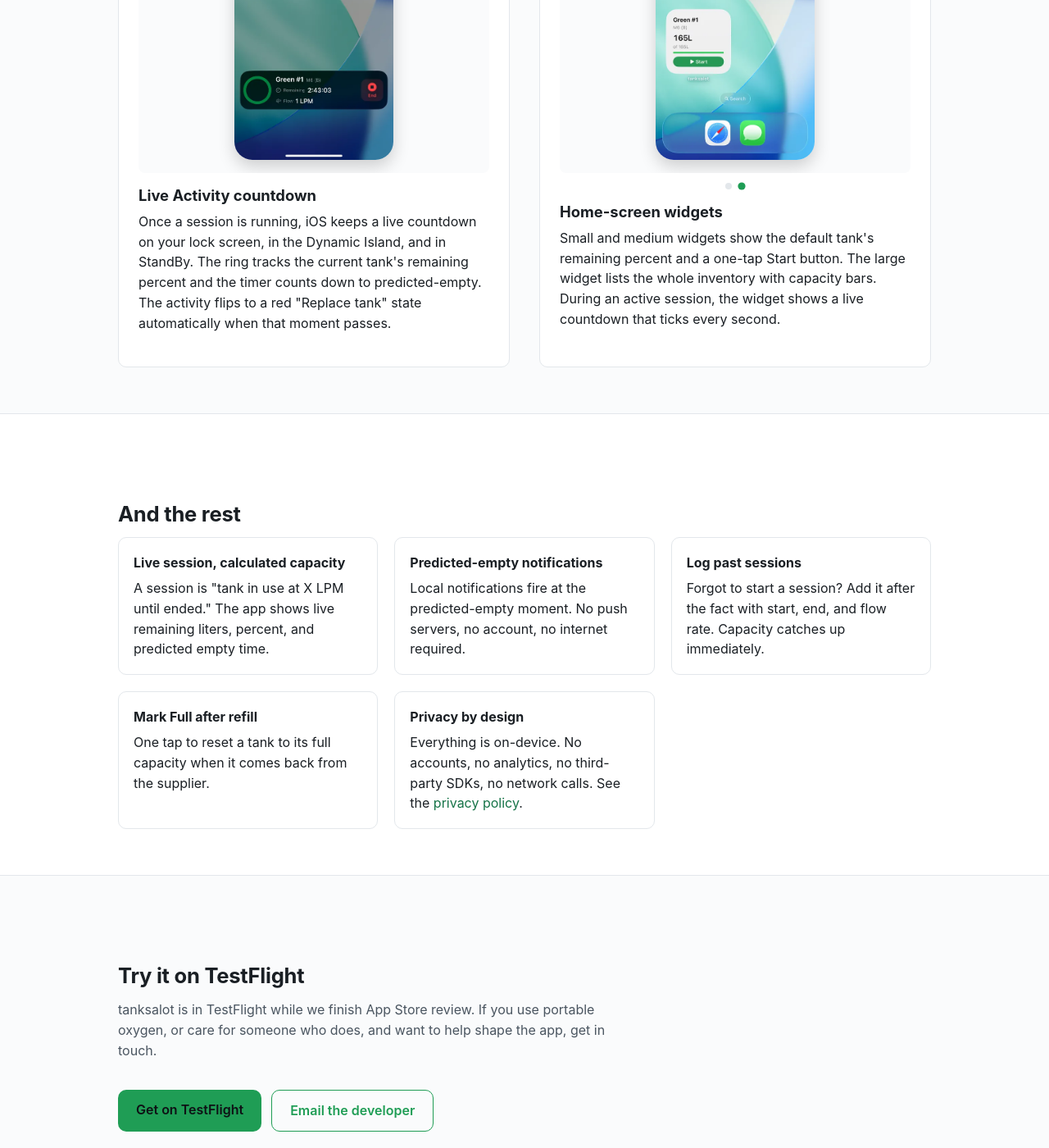
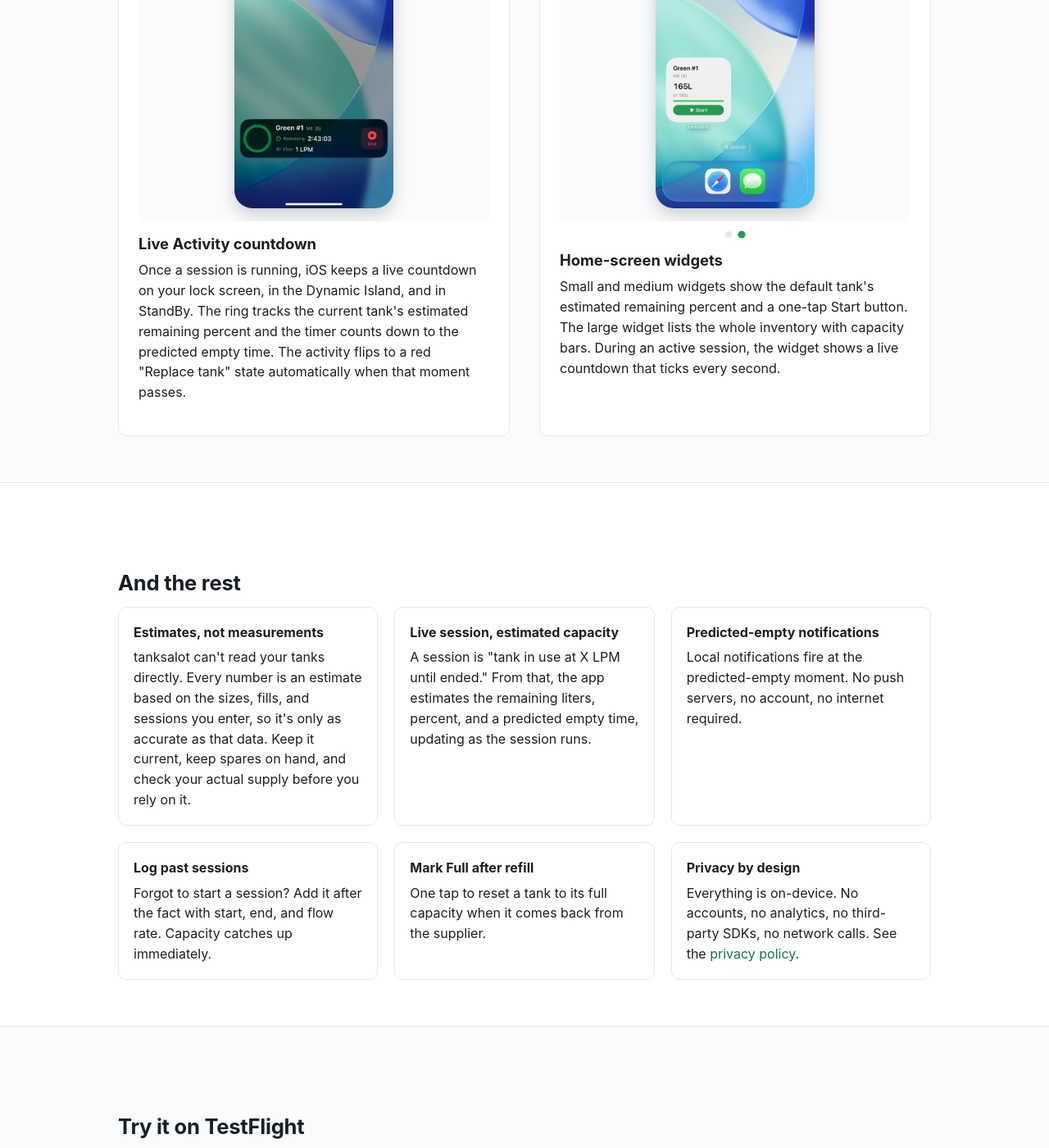
Before and after one commit to djds23/tanksalot.web, a Jekyll site: the page built from index.html, in a window 1280 px wide and 1400 px high, scrolled down 1825 px. Shown: the whole window at 82% size. Built offline with Jekyll 4.4.1, drawn with Linux system fonts in a browser that asks for light colours; some of the changed text lies outside the part shown.

Commit message:
Make clear the app estimates, and the user owns supply accuracy
Reframe the copy so it's unambiguous that tanksalot produces estimates
from user-entered data, not measurements, and that confirming the actual
oxygen supply is the patient/caregiver's responsibility.

- Hero + meta description: "estimates how much is left ... only as
  accurate as the data you keep."
- New "Estimates, not measurements" blurb: keep data current, keep
  spares, check actual supply before relying on it.
- Feature copy: "estimated remaining percent", "predicted empty time",
  "Live session, estimated capacity".
- Support FAQ: reframe the capacity question as an estimate and add a
  "Can I rely on the estimate to know when a tank will run out?" answer
  (no; planning estimate only, user confirms supply and keeps a margin).

Co-Authored-By: Claude Opus 4.8 (1M context) <noreply@anthropic.com>

```diff
--- a/_config.yml
+++ b/_config.yml
@@ -1,9 +1,9 @@
 title: tanksalot
 tagline: Portable oxygen tank tracking for you and the people you care for.
 description: >-
-  tanksalot keeps track of the portable oxygen tanks at home, yours or a loved
-  one's, so you always know what's full, what's empty, and how much is left on
-  the tank in use.
+  tanksalot estimates how much oxygen is left in your portable tanks, yours or a
+  loved one's, from the fills and sessions you log, so you can see at a glance
+  what's likely full, what's empty, and about how long the active tank will last.
 email: dean.silfen@gmail.com
 baseurl: "/tanksalot.web"
 url: "https://djds23.github.io"
--- a/index.html
+++ b/index.html
@@ -1,6 +1,6 @@
 ---
 layout: default
-description: tanksalot keeps track of the portable oxygen tanks at home, yours or a loved one's, so you always know what's full, what's empty, and how much is left on the tank in use.
+description: tanksalot estimates how much oxygen is left in your portable tanks, yours or a loved one's, from the fills and sessions you log, so you can see at a glance what's likely full, what's empty, and about how long the active tank will last.
 ---
 
 <section class="hero">
@@ -8,10 +8,11 @@ description: tanksalot keeps track of the portable oxygen tanks at home, yours o
     <div>
       <h1>Know which tank to grab. At a glance.</h1>
       <p class="pitch">
-        <strong>tanksalot</strong> keeps track of the portable oxygen tanks at home, yours
-        or a loved one's. You always know what's full, what's empty, and how much is left
-        on the tank in use. It works from how you actually use it, so there are no sensors
-        to set up and no guessing.
+        <strong>tanksalot</strong> tracks the portable oxygen tanks at home, yours or a
+        loved one's. It estimates how much is left in each one from the fills and sessions
+        you log, so you can see at a glance what's likely full, what's empty, and about how
+        long the tank in use will last. There are no sensors, so the numbers are only as
+        accurate as the data you keep.
       </p>
       <div class="cta-row">
         <a class="btn" href="{{ site.testflight_url }}">Get on TestFlight</a>
@@ -42,7 +43,8 @@ description: tanksalot keeps track of the portable oxygen tanks at home, yours o
     <p class="section-lead">
       If you manage portable oxygen at home, for yourself or someone you care for, you've
       got a closet of tanks to keep straight: which one to grab next, how long it'll last
-      at the prescribed flow rate, and when to reorder. tanksalot does that math for you.
+      at the prescribed flow rate, and when to reorder. tanksalot keeps a running estimate
+      so you're not doing that math in your head.
     </p>
 
     <div class="feature-grid">
@@ -101,9 +103,9 @@ description: tanksalot keeps track of the portable oxygen tanks at home, yours o
         <h3>Live Activity countdown</h3>
         <p>
           Once a session is running, iOS keeps a live countdown on your lock screen, in the
-          Dynamic Island, and in StandBy. The ring tracks the current tank's remaining
-          percent and the timer counts down to predicted-empty. The activity flips to a red
-          "Replace tank" state automatically when that moment passes.
+          Dynamic Island, and in StandBy. The ring tracks the current tank's estimated
+          remaining percent and the timer counts down to the predicted empty time. The
+          activity flips to a red "Replace tank" state automatically when that moment passes.
         </p>
       </div>
 
@@ -142,9 +144,9 @@ description: tanksalot keeps track of the portable oxygen tanks at home, yours o
         </div>
         <h3>Home-screen widgets</h3>
         <p>
-          Small and medium widgets show the default tank's remaining percent and a one-tap
-          Start button. The large widget lists the whole inventory with capacity bars.
-          During an active session, the widget shows a live countdown that ticks every
+          Small and medium widgets show the default tank's estimated remaining percent and
+          a one-tap Start button. The large widget lists the whole inventory with capacity
+          bars. During an active session, the widget shows a live countdown that ticks every
           second.
         </p>
       </div>
@@ -157,9 +159,15 @@ description: tanksalot keeps track of the portable oxygen tanks at home, yours o
     <h2>And the rest</h2>
     <ul class="blurb-list">
       <li>
-        <strong>Live session, calculated capacity</strong>
-        A session is "tank in use at X LPM until ended." The app shows live remaining
-        liters, percent, and predicted empty time.
+        <strong>Estimates, not measurements</strong>
+        tanksalot can't read your tanks directly. Every number is an estimate based on the
+        sizes, fills, and sessions you enter, so it's only as accurate as that data. Keep it
+        current, keep spares on hand, and check your actual supply before you rely on it.
+      </li>
+      <li>
+        <strong>Live session, estimated capacity</strong>
+        A session is "tank in use at X LPM until ended." From that, the app estimates the
+        remaining liters, percent, and a predicted empty time, updating as the session runs.
       </li>
       <li>
         <strong>Predicted-empty notifications</strong>
```
Also changed, not shown: support.md (+6 -2 lines).
